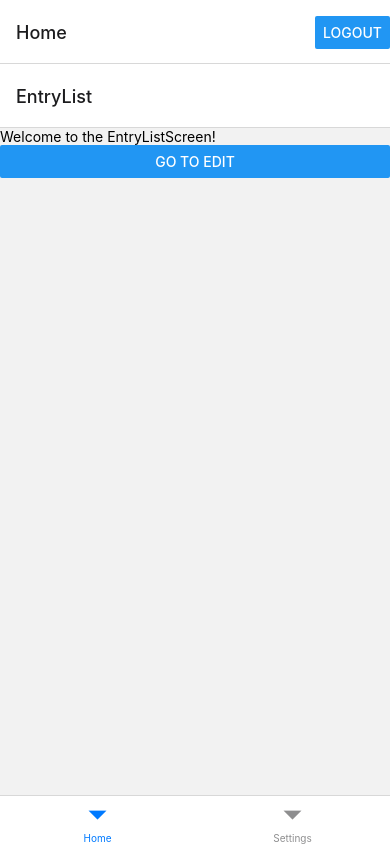
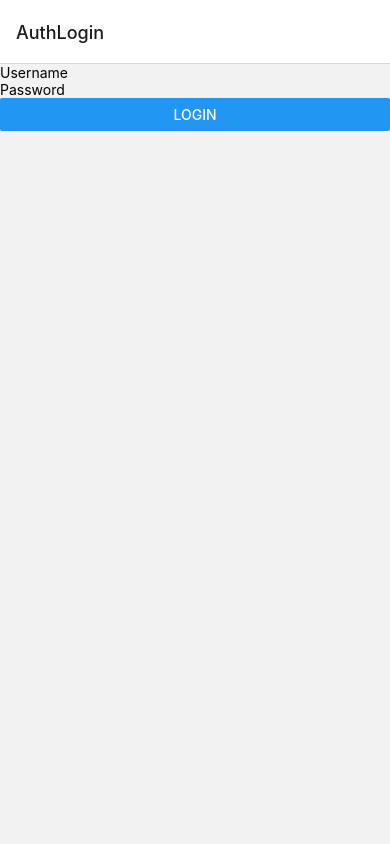
Before and after one commit to ckirschberg/finance-manager-frontend, a React Native app: screen /AuthLogin in a window 390 px wide. Built offline with nearby package versions, Linux system fonts and the light colour scheme.

Commit message:
pesist login

```diff
--- a/screens/LoginScreen.tsx
+++ b/screens/LoginScreen.tsx
@@ -1,8 +1,9 @@
-import React, { useState } from 'react';
+import React, { useEffect, useState } from 'react';
 import { View, TextInput, Button, AppState, Text } from 'react-native';
 import { useDispatch, useSelector } from 'react-redux';
-import { login } from '../store/userSlice';
+import { login, updateToken } from '../store/userSlice';
 import { AppDispatch, RootState } from '../store/store';
+import * as SecureStore from 'expo-secure-store';
 
 const LoginScreen = () => {
     const [username, setUsername] = useState('');
@@ -14,6 +15,16 @@ const LoginScreen = () => {
     const handleLogin = () => {
         dispatch(login({username: username, password: password}))
     };
+
+    useEffect(() => {
+        async function readFromSecureStore() {
+            const token = await SecureStore.getItemAsync('token');
+            token && dispatch(updateToken(token))
+        }
+        readFromSecureStore();
+    }, [])
+
+
 
     return (
         <View>
--- a/screens/MainNavigation.tsx
+++ b/screens/MainNavigation.tsx
@@ -10,8 +10,8 @@ import EntryDeleteScreen from './../screens/EntryDeleteScreen';
 import { Categories } from './Categories';
 import SignupScreen from './SignupScreen';
 import LoginScreen from './LoginScreen';
-import { useDispatch } from 'react-redux';
-import { AppDispatch } from '../store/store';
+import { useDispatch, useSelector } from 'react-redux';
+import { AppDispatch, RootState } from '../store/store';
 import { logout } from '../store/userSlice';
 
 export type RootStackParamList = {
@@ -38,12 +38,12 @@ const EntryStackNavigator = () => {
 
 const MainNavigation = () => {
   const dispatch = useDispatch<AppDispatch>();
-    const isSignedIn = true; //useSelector((state: RootState) => state.users.token);
+    const isSignedIn = useSelector((state: RootState) => state.users.token);
 
     return (
         <NavigationContainer>
         { isSignedIn ? (
-            <>
+
                 <Tab.Navigator screenOptions={({ navigation }) => ({
                     headerRight: () => (
                       <Button title="Logout" onPress={() => dispatch(logout())} />
@@ -51,14 +51,14 @@ const MainNavigation = () => {
                     <Tab.Screen name="Home" component={EntryStackNavigator} />
                     <Tab.Screen name="Settings" component={Categories} />
                 </Tab.Navigator>
-            </>
+
           ) : (
-            <>
+
               <Stack.Navigator>
-                    <Stack.Screen name="AuthSignup" component={SignupScreen} />
-                    <Stack.Screen name="AuthLogin" component={LoginScreen} />
+                  <Stack.Screen name="AuthLogin" component={LoginScreen} />
+                  <Stack.Screen name="AuthSignup" component={SignupScreen} />
                 </Stack.Navigator>
-            </>
+
           )
         }
       </NavigationContainer>
--- a/store/userSlice.ts
+++ b/store/userSlice.ts
@@ -1,4 +1,4 @@
-import { createSlice, createAsyncThunk } from '@reduxjs/toolkit';
+import { createSlice, createAsyncThunk, PayloadAction } from '@reduxjs/toolkit';
 import { RootState } from './store';
 import { UserQueries } from '../api/userQueries';
 import * as SecureStore from 'expo-secure-store';
@@ -67,6 +67,9 @@ const userSlice = createSlice({
             state.token = '';
             SecureStore.setItemAsync('token', '');
         },
+        updateToken: (state, action: PayloadAction<string>) => {
+            state.token = action.payload
+        }
     },
     extraReducers: (builder) => {
         builder
@@ -78,6 +81,7 @@ const userSlice = createSlice({
                 state.loading = false;
                 // state.user = action.payload.user;
                 state.token = action.payload.access_token;
+                SecureStore.setItemAsync('token', action.payload.access_token);
             })
             .addCase(login.rejected, (state, action) => {
                 state.loading = false;
@@ -99,7 +103,7 @@ const userSlice = createSlice({
     },
 });
 
-export const { logout } = userSlice.actions
+export const { logout, updateToken } = userSlice.actions
 // export const selectUser = (state: RootState) => state.user.user;
 // export const selectToken = (state: RootState) => state.user.token;
 // export const selectLoading = (state: RootState) => state.user.loading;
```
